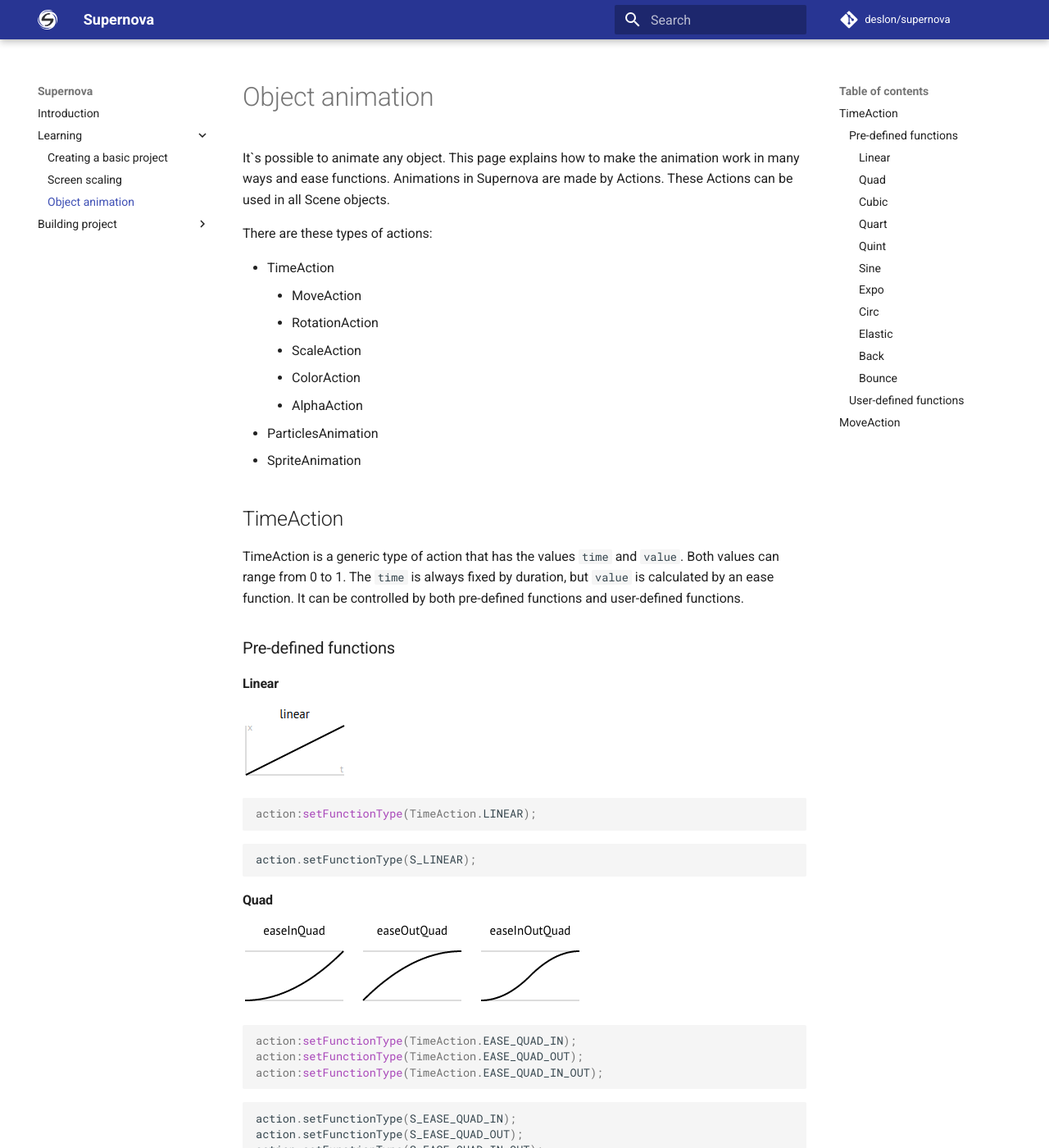
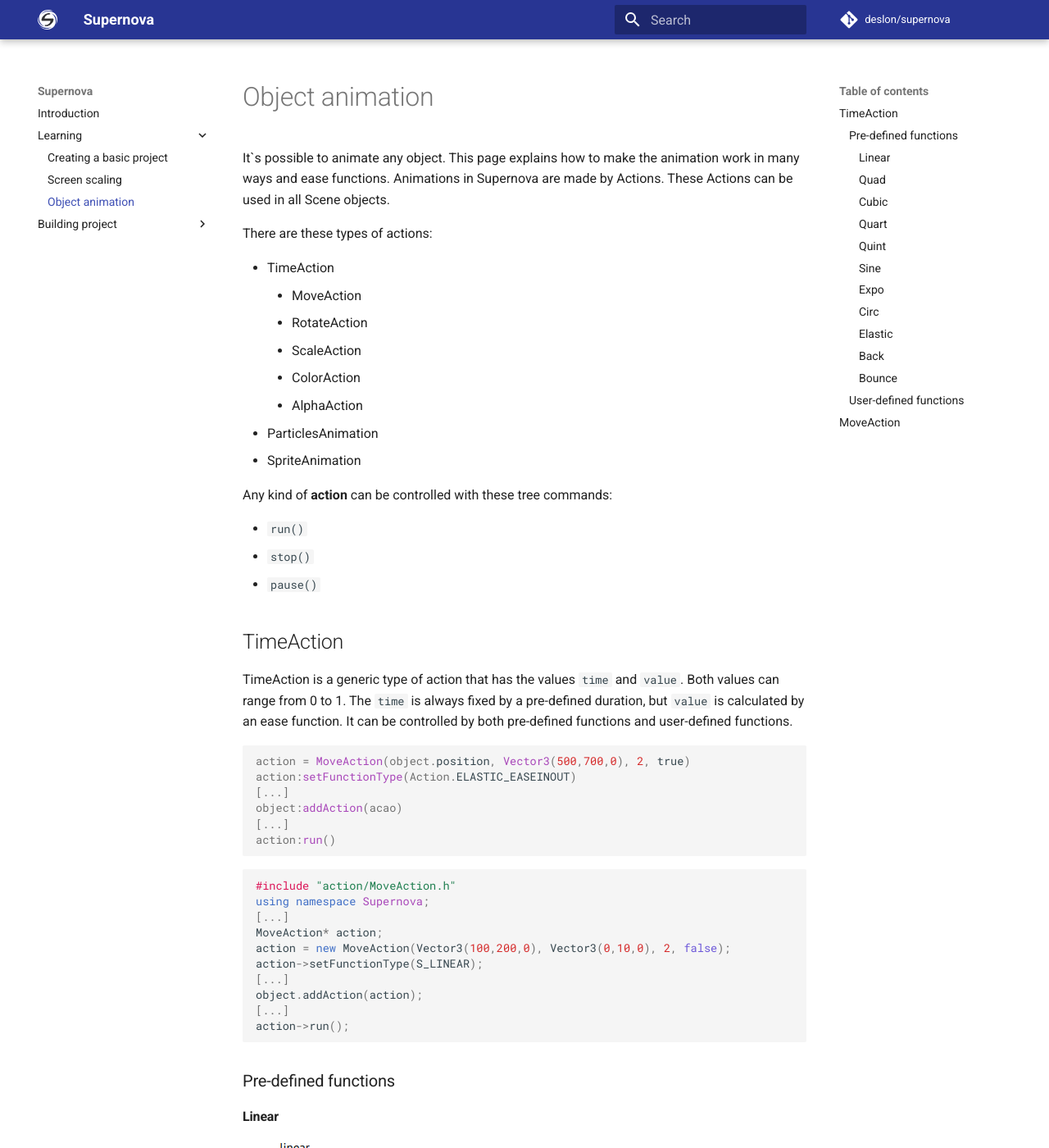
Before and after one commit to eduardodoria/supernova-docs, an MkDocs documentation site: the page built from docs/learning/object-animation.md, in a window 1280 px wide and 1400 px high. Shown: the whole window at 82% size. Built offline with MkDocs 1.6.1 and Material for MkDocs 9.7.7, drawn with Linux system fonts in a browser that asks for light colours; comment, search, counter and statistics services are not loaded; old or Windows-style settings are respelled for this version of MkDocs; some of the changed text lies outside the part shown.

Commit message:
Object animation update

````diff
--- a/docs/learning/object-animation.md
+++ b/docs/learning/object-animation.md
@@ -4,16 +4,43 @@
 
 * TimeAction
     * MoveAction
-    * RotationAction
+    * RotateAction
     * ScaleAction
     * ColorAction
     * AlphaAction
 * ParticlesAnimation
 * SpriteAnimation
 
+Any kind of **action** can be controlled with these tree commands:
+
+* ```run()```
+* ```stop()```
+* ```pause()```
+
 ## TimeAction
 
-TimeAction is a generic type of action that has the values ```time``` and ```value```. Both values can range from 0 to 1. The ```time``` is always fixed by duration, but ```value``` is calculated by an ease function. It can be controlled by both pre-defined functions and user-defined functions.
+TimeAction is a generic type of action that has the values ```time``` and ```value```. Both values can range from 0 to 1. The ```time``` is always fixed by a pre-defined duration, but ```value``` is calculated by an ease function. It can be controlled by both pre-defined functions and user-defined functions.
+
+``` lua
+action = MoveAction(object.position, Vector3(500,700,0), 2, true)
+action:setFunctionType(Action.ELASTIC_EASEINOUT)
+[...]
+object:addAction(acao)
+[...]
+action:run()
+```
+``` c++
+#include "action/MoveAction.h"
+using namespace Supernova;
+[...]
+MoveAction* action;
+action = new MoveAction(Vector3(100,200,0), Vector3(0,10,0), 2, false);
+action->setFunctionType(S_LINEAR);
+[...]
+object.addAction(action);
+[...]
+action->run();
+```
 
 ### Pre-defined functions
 
@@ -168,7 +195,13 @@
 
 ## MoveAction
 
-This type is used to generate a movement in objects. First thing you need to do is create an ```MoveAction``` object.
+Is used to generate a movement in objects. The class parameter list is:
 
-Lua: ```action = MoveAction()```
-C++: ```MoveAction action()```
+* **(start_position, end_position, time, loop)**
+
+``` lua
+action = MoveAction(Vector3(100,200,0), Vector3(0,10,0), 2, true)
+```
+``` c++
+action = new MoveAction(Vector3(100,200,0), Vector3(0,10,0), 2, false);
+```
````
Also changed, not shown: docs/learning/creating-a-basic-project.md (+2 -0 lines).
